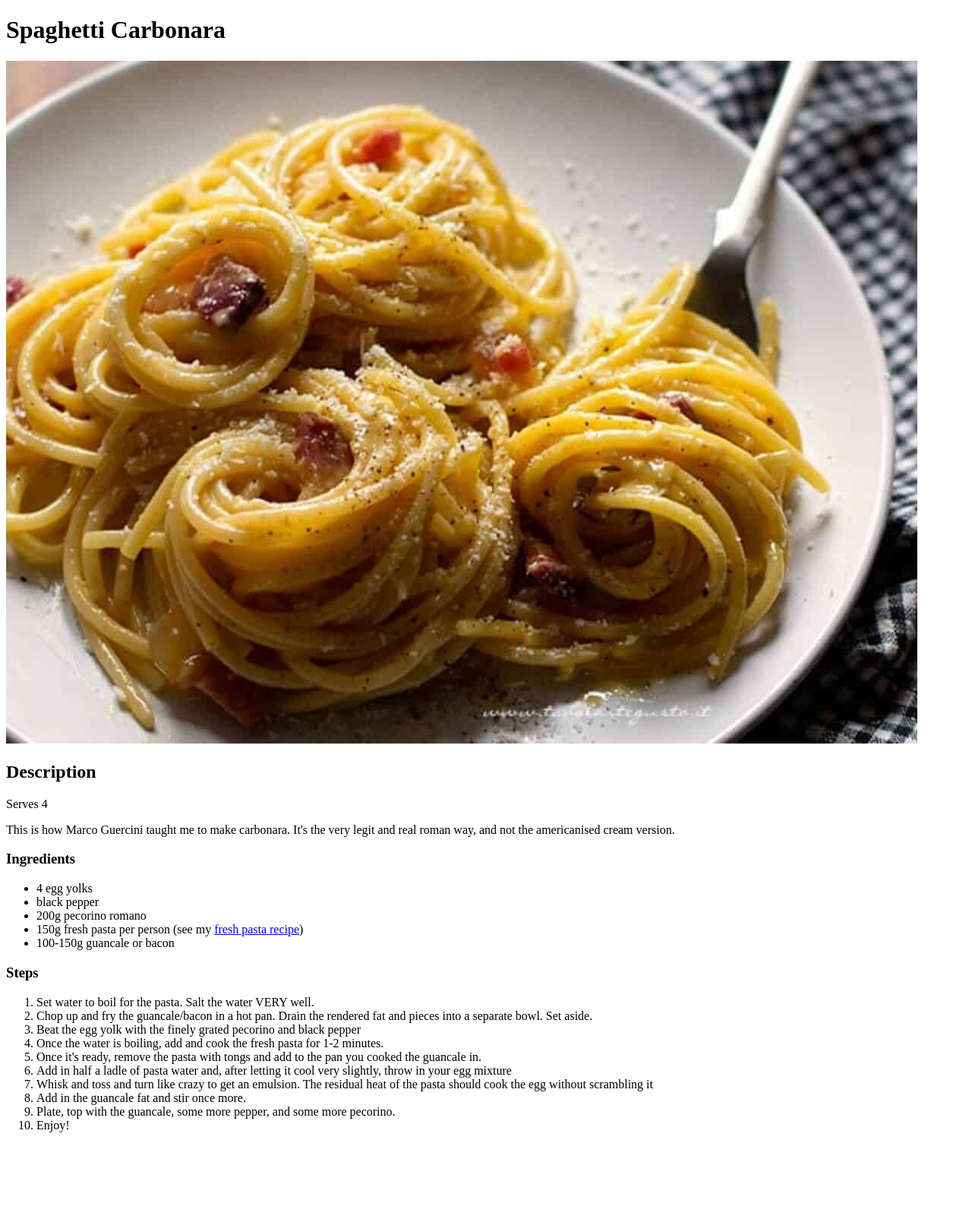
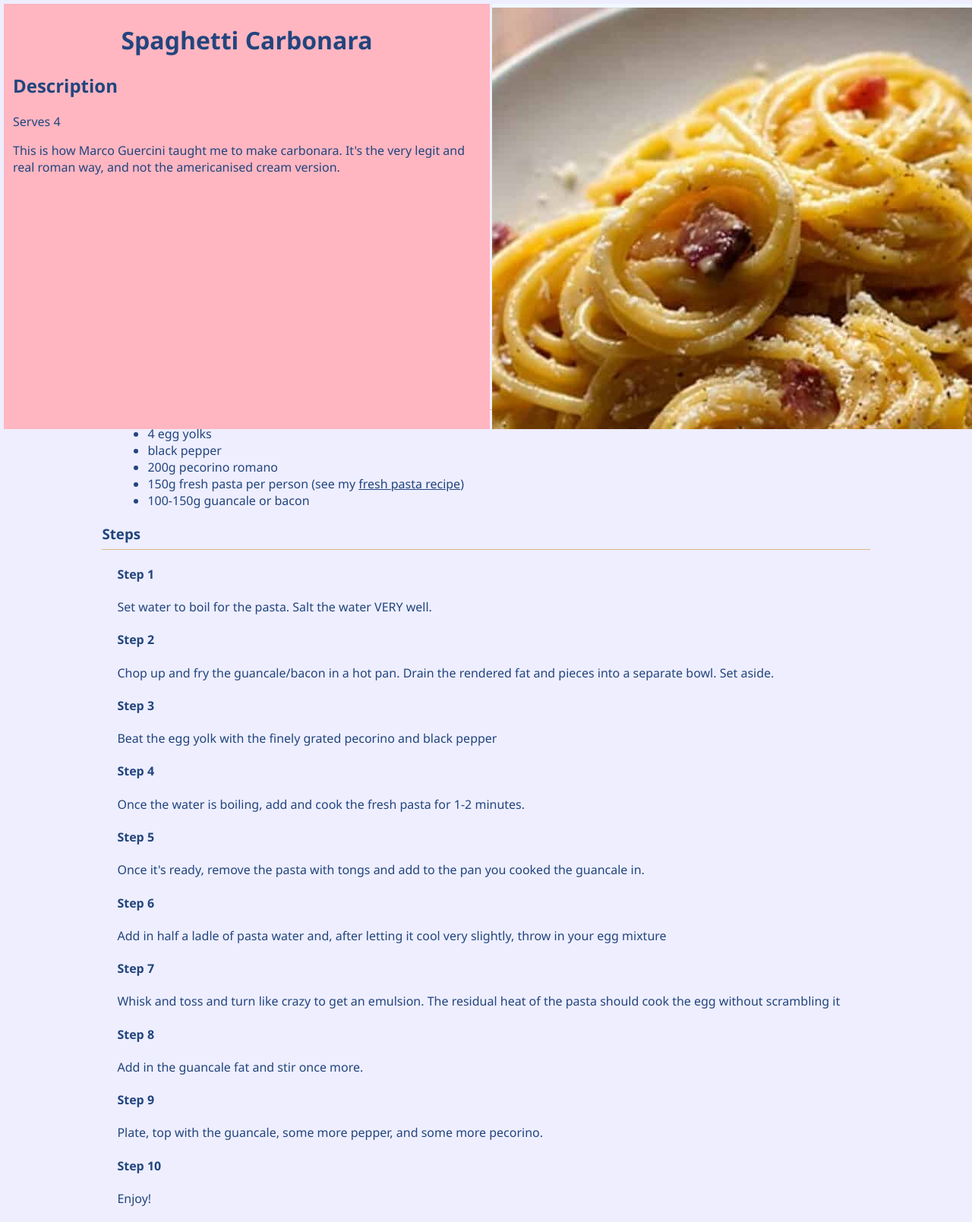
Before and after one commit to markogalevski/odin-recipes, a plain HTML site: page recipes/spaghetti-carbonara.html in a window 1280 px wide. Shown: the whole page at 76% size. Before the commit the page ends 1507 px from the top, so only its background shows below. Drawn offline with Linux system fonts and the light colour scheme.

Commit message:
got a first CSS in. The scrollable images are weird, otherwise I don't hate it

```diff
--- a/recipes/spaghetti-carbonara.html
+++ b/recipes/spaghetti-carbonara.html
@@ -4,16 +4,23 @@
 <head>
   <meta charset="utf-8">
   <title>Spaghetti Carbonara</title>
+  <link rel="stylesheet" href="../style.css">
 </head>
 
 <body>
+  <div class="title split">
     <h1>Spaghetti Carbonara</h1>
-  <img src="../images/carbonara.jpg" alt="A decorative image of spaghetti carbonara">
     <h2>Description</h2>
     <p>Serves 4</p>
     <p>This is how Marco Guercini taught me to make carbonara. It's the very legit and real roman way, and not the
       americanised cream version.</p>
-  <h3>Ingredients</h3>
+  </div>
+  <div class="split photo">
+    <img src="../images/carbonara.jpg" alt="A decorative image of spaghetti carbonara">
+  </div>
+  <div class="actual_recipe">
+    <h3 class="heading">Ingredients</h3>
+    <div class="recipe_text">
       <ul>
         <li>4 egg yolks</li>
         <li>black pepper</li>
@@ -21,21 +28,35 @@
         <li>150g fresh pasta per person (see my <a href="fresh-pasta.html" target="_blank">fresh pasta recipe</a>)</li>
         <li>100-150g guancale or bacon</li>
       </ul>
-  <h3>Steps</h3>
-  <ol>
-    <li>Set water to boil for the pasta. Salt the water VERY well.</li>
-    <li>Chop up and fry the guancale/bacon in a hot pan. Drain the rendered fat and pieces into a separate bowl. Set
-      aside.</li>
-    <li>Beat the egg yolk with the finely grated pecorino and black pepper</li>
-    <li>Once the water is boiling, add and cook the fresh pasta for 1-2 minutes.</li>
-    <li>Once it's ready, remove the pasta with tongs and add to the pan you cooked the guancale in.</li>
-    <li>Add in half a ladle of pasta water and, after letting it cool very slightly, throw in your egg mixture</li>
-    <li>Whisk and toss and turn like crazy to get an emulsion. The residual heat of the pasta should cook the egg
-      without scrambling it</li>
-    <li>Add in the guancale fat and stir once more.</li>
-    <li>Plate, top with the guancale, some more pepper, and some more pecorino.</li>
-    <li>Enjoy!</li>
-  </ol>
+    </div>
+    <h3 class="heading">Steps</h3>
+    <div class="recipe_text">
+      <h4 class="step">Step 1</h4>
+      <p>Set water to boil for the pasta. Salt the water VERY well.</p>
+      <h4 class="step">Step 2</h4>
+      <p>Chop up and fry the guancale/bacon in a hot pan. Drain the rendered fat and pieces into a separate bowl. Set
+        aside.</p>
+
+      <h4 class="step">Step 3</h4>
+      <p>Beat the egg yolk with the finely grated pecorino and black pepper</p>
+      <h4 class="step">Step 4</h4>
+      <p>Once the water is boiling, add and cook the fresh pasta for 1-2 minutes.</p>
+      <h4 class="step">Step 5</h4>
+      <p>Once it's ready, remove the pasta with tongs and add to the pan you cooked the guancale in.</p>
+      <h4 class="step">Step 6</h4>
+      <p>Add in half a ladle of pasta water and, after letting it cool very slightly, throw in your egg mixture</p>
+      <h4 class="step">Step 7</h4>
+      <p>Whisk and toss and turn like crazy to get an emulsion. The residual heat of the pasta should cook the egg
+        without scrambling it</p>
+
+      <h4 class="step">Step 8</h4>
+      <p>Add in the guancale fat and stir once more.</p>
+      <h4 class="step">Step 9</h4>
+      <p>Plate, top with the guancale, some more pepper, and some more pecorino.</p>
+      <h4 class="step">Step 10</h4>
+      <p>Enjoy!</p>
+    </div>
+  </div>
 </body>
 
 </html>
--- /dev/null
+++ b/style.css
@@ -0,0 +1,59 @@
+* {
+  font-family: 'Segoe UI', Tahoma, Geneva, Verdana, sans-serif;
+  color: #22457d
+}
+
+body {
+  background: #eeeeff
+}
+
+.photo {
+  width: 50%;
+  margin-left: 50%;
+  margin-top: 5px;
+  background-color: aliceblue;
+}
+
+.title {
+  margin-top: 5px;
+  margin-left: 5px;
+  margin-right: 10px;
+  left: 0;
+  background-color: lightpink;
+  padding: 12px;
+}
+
+.split {
+  height: 70%;
+  width: 50%;
+  position: absolute;
+  z-index: 1;
+  top: 0;
+  overflow-x: hidden;
+  padding-top: 5px;
+  box-sizing: border-box
+}
+
+.split h1 {
+  text-align: center;
+}
+
+.intro {
+  width: 100%;
+}
+
+.actual_recipe {
+  margin-top: 40%;
+  width: 80%;
+  margin-left: auto;
+  margin-right: auto;
+}
+
+.heading {
+  padding-bottom: 8px;
+  border-bottom: 1px solid burlywood;
+}
+
+.recipe_text {
+  margin: 20px;
+}
```
Also changed, not shown: index.html (+10 -5 lines), recipes/fresh-pasta.html (+37 -17 lines), recipes/lasagna.html (+59 -34 lines). Lines whose indentation alone changed are shown as unchanged.
